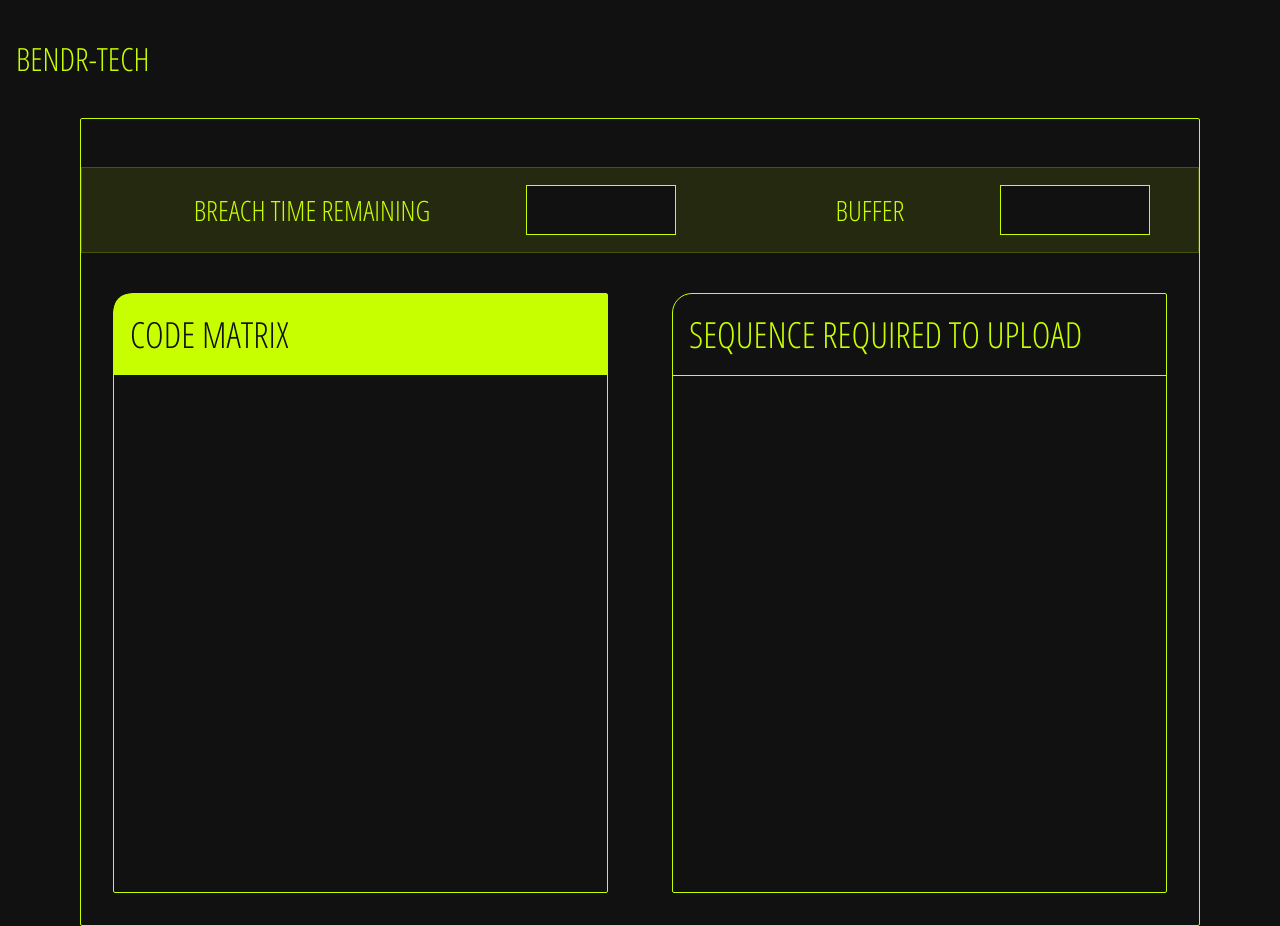
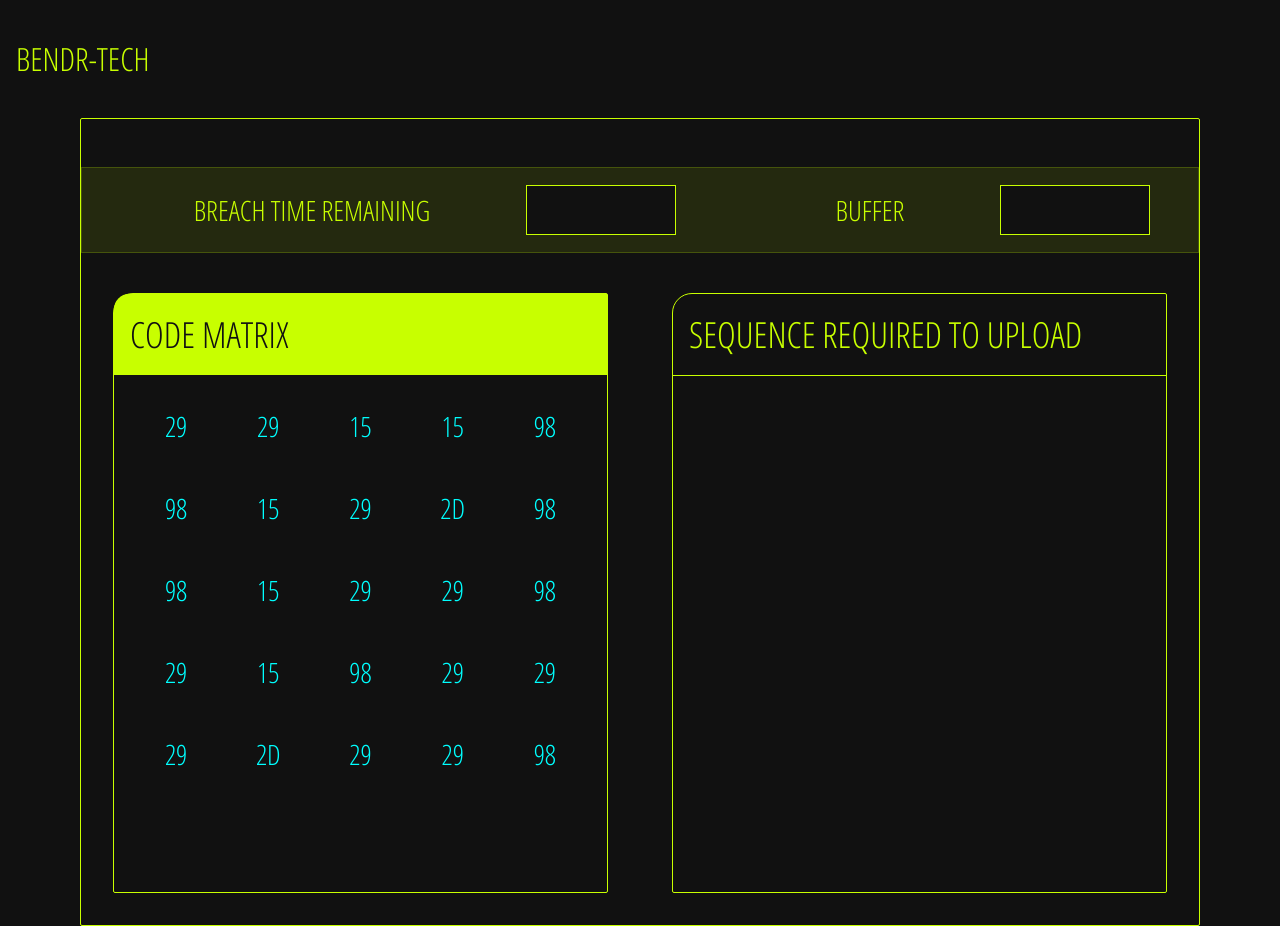
Before and after one commit to Bendr-Dev/matrix-code-game, a plain HTML site: page index.html in a window 1280 px wide. Drawn offline with Linux system fonts and the light colour scheme.

Commit message:
Adds display functionality

```diff
--- a/script.js
+++ b/script.js
@@ -5,22 +5,22 @@ const matrix = [];
 const difficulty = 5;
 
 /**
- * Creates an array of hex values to be used for game
+ * Creates an array of byte values in hexadecimal to be used for game
  */
 const generateHexValues = (difficulty) => {
     if (matrixHexValues.length !== 0)
         matrixHexValues.splice(0, matrixHexValues.length);
 
     for (let index = 0; index < difficulty; index++) {
-        let randomHexValue = generateHexValue();
+        let randomHexValue = generateByteValue();
         matrixHexValues.push(randomHexValue);
     }
 }
 
 /**
- * Creates a single hex value ranging from 0 to FF
+ * Creates a byte value ranging from 00 to FF
  */
-const generateHexValue = () => {
+const generateByteValue = () => {
     let value1 = convertNumberToHex(parseInt(Math.random() * 15));
     let value2 = convertNumberToHex(parseInt(Math.random() * 15));
 
@@ -73,3 +73,30 @@ const convertNumberToHex = (number) => {
         }
     }
 }
+
+/**
+ * Add generated rows to display
+ */
+const displayMatrix = () => {
+    if (matrix.length > 0) {
+        matrix.forEach((row) => {
+            let newRow = createRow(row);
+            matrixDisplay.appendChild(newRow);
+        });
+    }
+}
+
+const createRow = (row) => {
+    let newRowElement = document.createElement("div");
+    row.forEach((byte) => {
+        let newByteElement = document.createElement("div");
+        newByteElement.innerHTML = byte;
+        newRowElement.appendChild(newByteElement);
+    });
+
+    return newRowElement;
+}
+
+generateHexValues(difficulty);
+generateMatrix(difficulty);
+displayMatrix();
--- a/styles.css
+++ b/styles.css
@@ -106,3 +106,30 @@ section:last-of-type {
   color: #111;
   border-radius: 15px 0px 0px 0px;
 }
+
+#code-matrix-content {
+  display: flex;
+  flex-direction: column;
+  align-content: space-between;
+  padding: 1rem;
+}
+
+#code-matrix-content > div {
+  display: flex;
+  flex-direction: row;
+  justify-content: space-around;
+}
+
+#code-matrix-content > div div {
+  color: #00ffff;
+  width: 50px;
+  height: 50px;
+  font-size: 28px;
+  margin: 1rem;
+  text-align: center;
+}
+
+#code-matrix-content > div div:hover {
+  cursor: pointer;
+  border: 3px solid #00ffff;
+}
```
